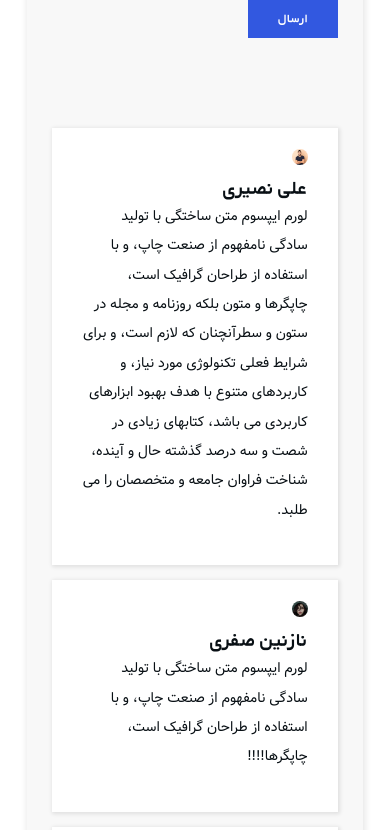
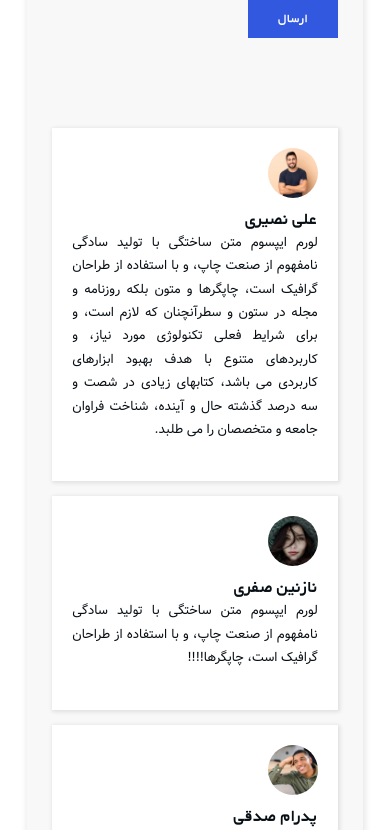
Before and after one commit to behnamhamidi1991/fastfood-fa, a React (Vite) app: page /blog/1 in a window 390 px wide. Shown: the part 2300-3130 px from the top of the page. Built offline with nearby package versions, Linux system fonts and the light colour scheme.

Commit message:
Commit and note

```diff
--- a/src/components/shared/Comments/comments.scss
+++ b/src/components/shared/Comments/comments.scss
@@ -61,7 +61,7 @@
       box-shadow: 1px 1px 4px 1px rgba(0, 0, 0, 0.1);
       .comment-box-top {
         img {
-          width: 7%;
+          width: 80px;
           border-radius: 50%;
         }
         h4 {
@@ -74,8 +74,35 @@
         p {
           line-height: 2.1;
           font-size: 14px;
+          text-align: justify;
         }
       }
     }
   }
 }
+
+@media screen and (max-width: 524px) {
+  .comment-page {
+    .comments-container {
+      .comment-box {
+        padding: 20px;
+
+        .comment-box-top {
+          img {
+            width: 50px;
+          }
+          h4 {
+            font-family: 'title';
+            font-size: 18px;
+          }
+        }
+        .comment-box-bottom {
+          p {
+            line-height: 1.8;
+            font-size: 13px;
+          }
+        }
+      }
+    }
+  }
+}
```
